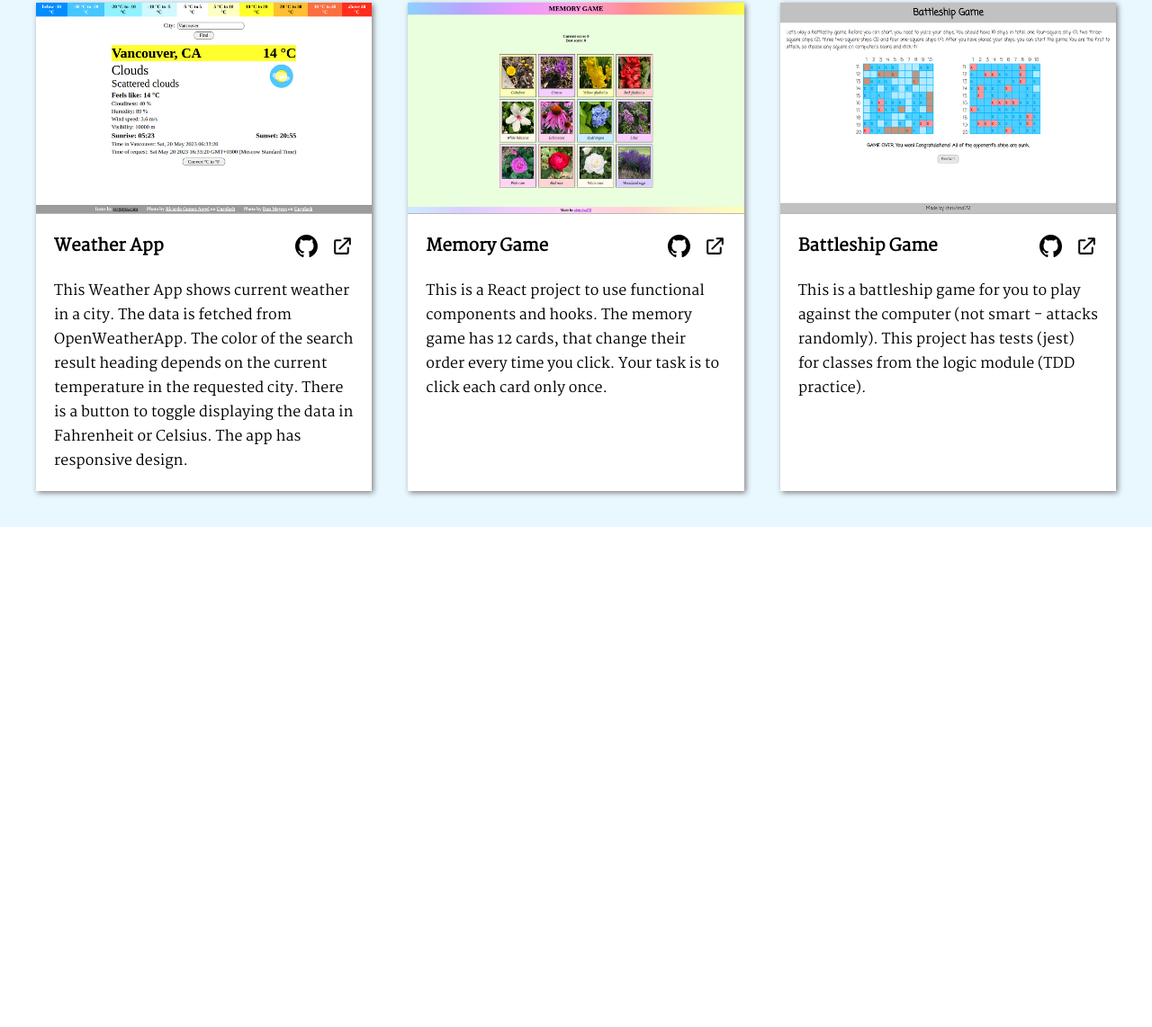
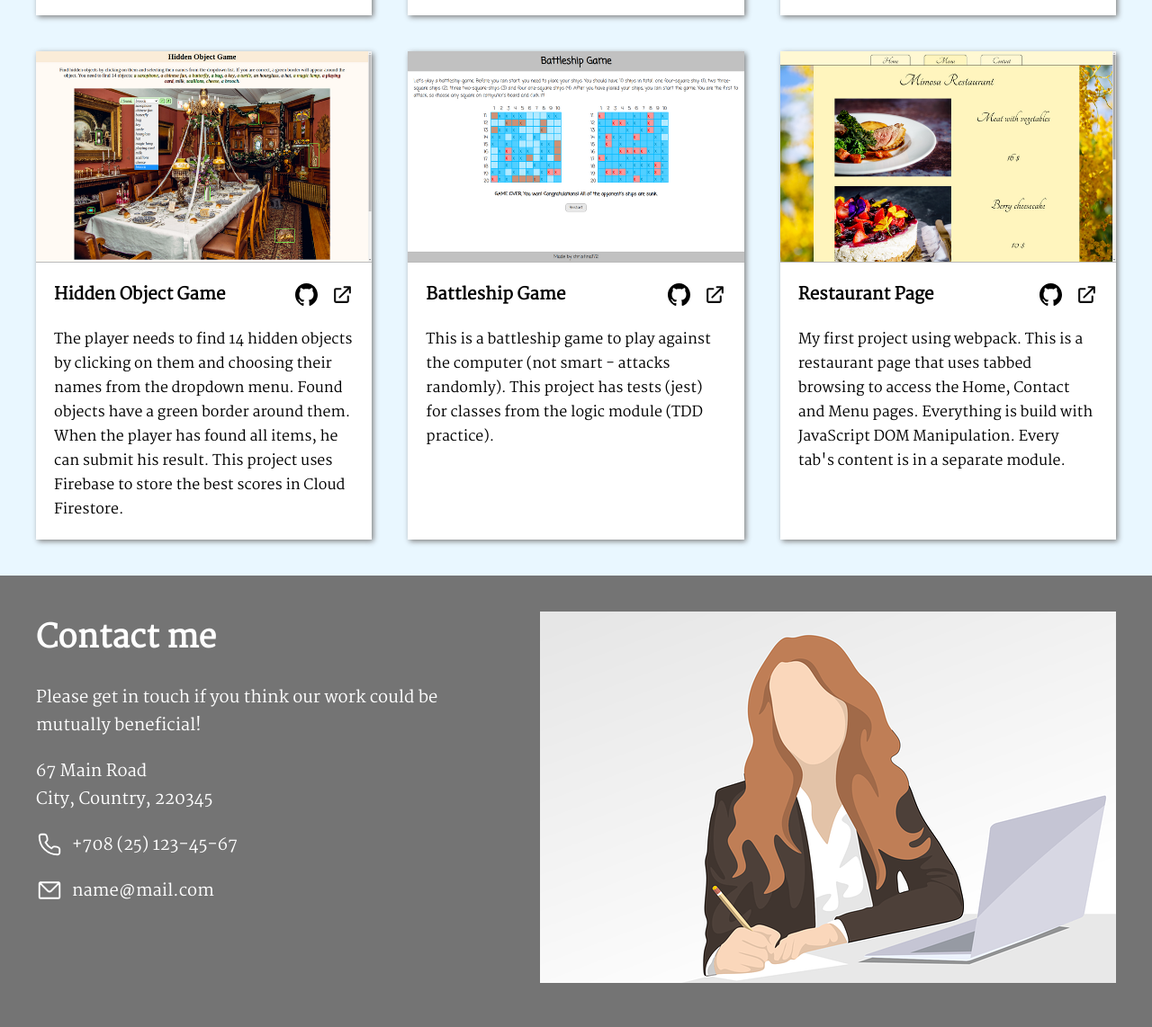
Before and after one commit to christina172/personal-portfolio, a React app: page / in a window 1280 px wide. Shown: the part 1168-2310 px from the top of the page at 90% size. Before the commit the page ends 1754 px from the top, so only its background shows below. Built offline with nearby package versions, Linux system fonts and the light colour scheme.

Commit message:
Design responsive footer, reorder project cards

```diff
--- a/src/components/About.js
+++ b/src/components/About.js
@@ -27,5 +27,3 @@ function About() {
 }
 
 export default About;
-
-// Изображение <a href="https://pixabay.com/ru/users/roverhate-1759589/?utm_source=link-attribution&amp;utm_medium=referral&amp;utm_campaign=image&amp;utm_content=1353825">Ronny Overhate</a> с сайта <a href="https://pixabay.com/ru//?utm_source=link-attribution&amp;utm_medium=referral&amp;utm_campaign=image&amp;utm_content=1353825">Pixabay</a>
--- a/src/components/App.js
+++ b/src/components/App.js
@@ -1,11 +1,15 @@
 import About from "./About";
 import Projects from "./Projects";
+import Footer from "./Footer";
 
 function App() {
   return (
     <div className="app">
-      <About />
-      <Projects />
+      <main>
+        <About />
+        <Projects />
+      </main>
+      <Footer />
     </div>
   );
 }
--- a/src/components/Footer.js
+++ b/src/components/Footer.js
@@ -0,0 +1,24 @@
+import phone from "./images/phone-svgrepo-com.svg";
+import mail from "./images/mail-svgrepo-com.svg";
+import woman1 from "./images/woman-grey-640.png";
+import woman2 from "./images/woman-grey-306.png";
+
+function Footer() {
+    return (
+        <footer>
+            <div className="contact-info">
+                <h2>Contact me</h2>
+                <p>Please get in touch if you think our work could be mutually beneficial!</p>
+                <p>67 Main Road<br />City, Country, 220345</p>
+                <p className="phone"><img src={phone} alt="phone" />+708 (25) 123-45-67 </p>
+                <p className="mail"><img src={mail} alt="mail address" />name@mail.com</p>
+            </div>
+            <picture>
+                <source media="(max-width: 1000px)" srcSet={woman2} />
+                <img className="footer-image" src={woman1} alt="woman at the desk" />
+            </picture>
+        </footer>
+    );
+}
+
+export default Footer;
--- a/src/components/Projects.js
+++ b/src/components/Projects.js
@@ -12,32 +12,11 @@ import Card from "./Card";
 function Projects() {
     const [projects, setProjects] = useState([
         {
-            name: "Hidden Object Game",
-            description: "The player needs to find 14 hidden objects by clicking on them and choosing their names from the dropdown menu. Found objects have a green border around them. When the player has found all items, he can submit his result. This project uses Firebase to store the best scores in Cloud Firestore.",
-            screenshot: hiddenObjectGame,
-            linkToGitHub: "https://github.com/christina172/hidden-object-game",
-            livePreview: "https://christina172.github.io/hidden-object-game",
-        },
-        {
             name: "Shopping Cart",
             description: "The website has two pages: Home and Shop. On the Shop page customers can choose how many items they want to buy and add them to cart. The quantity of the products in the cart and the total sum are displayed on a sticky bar. This Project uses React Router and includes React Tests.",
             screenshot: shoppingCart,
             linkToGitHub: "https://github.com/christina172/shopping-cart",
             livePreview: "https://christina172.github.io/shopping-cart",
-        },
-        {
-            name: "Restaurant Page",
-            description: "My first project using webpack. This is a restaurant page that uses tabbed browsing to access the Home, Contact and Menu pages. Everything is build with JavaScript DOM Manipulation. Every tab's content is in a separate module and index.js imports all the modules to compile the site structure.",
-            screenshot: restaurantPage,
-            linkToGitHub: "https://github.com/christina172/restaurant-page",
-            livePreview: "https://christina172.github.io/restaurant-page/",
-        },
-        {
-            name: "Weather App",
-            description: "This Weather App shows current weather in a city. The data is fetched from OpenWeatherApp. The color of the search result heading depends on the current temperature in the requested city. There is a button to toggle displaying the data in Fahrenheit or Celsius. The app has responsive design.",
-            screenshot: weatherApp,
-            linkToGitHub: "https://github.com/christina172/weather-app",
-            livePreview: "https://christina172.github.io/weather-app/",
         },
         {
             name: "Memory Game",
@@ -47,13 +26,33 @@ function Projects() {
             livePreview: "https://christina172.github.io/memory-game/",
         },
         {
+            name: "Weather App",
+            description: "This Weather App shows current weather in a city. The data is fetched from OpenWeatherApp. This is a project to learn asynchronous JavaScript and APIs. The color of the search result heading depends on the current temperature in the requested city. There is a button to toggle displaying the data in Fahrenheit or Celsius. The app has responsive design.",
+            screenshot: weatherApp,
+            linkToGitHub: "https://github.com/christina172/weather-app",
+            livePreview: "https://christina172.github.io/weather-app/",
+        },
+        {
+            name: "Hidden Object Game",
+            description: "The player needs to find 14 hidden objects by clicking on them and choosing their names from the dropdown menu. Found objects have a green border around them. When the player has found all items, he can submit his result. This project uses Firebase to store the best scores in Cloud Firestore.",
+            screenshot: hiddenObjectGame,
+            linkToGitHub: "https://github.com/christina172/hidden-object-game",
+            livePreview: "https://christina172.github.io/hidden-object-game",
+        },
+        {
             name: "Battleship Game",
-            description: "This is a battleship game for you to play against the computer (not smart - attacks randomly). This project has tests (jest) for classes from the logic module (TDD practice).",
+            description: "This is a battleship game to play against the computer (not smart - attacks randomly). This project has tests (jest) for classes from the logic module (TDD practice).",
             screenshot: battleshipGame,
             linkToGitHub: "https://github.com/christina172/battleship",
             livePreview: "https://christina172.github.io/battleship/",
         },
-
+        {
+            name: "Restaurant Page",
+            description: "My first project using webpack. This is a restaurant page that uses tabbed browsing to access the Home, Contact and Menu pages. Everything is build with JavaScript DOM Manipulation. Every tab's content is in a separate module.",
+            screenshot: restaurantPage,
+            linkToGitHub: "https://github.com/christina172/restaurant-page",
+            livePreview: "https://christina172.github.io/restaurant-page/",
+        },
     ]);
     return (
         <section className="projects">
--- a/src/index.css
+++ b/src/index.css
@@ -32,7 +32,7 @@
     box-shadow: 3px 3px 3px grey;
 }
 
-picture {
+.about picture {
     position: relative;
     margin: 40px 0 40px 40px;
 }
@@ -76,7 +76,9 @@ a {
 }
 
 .github,
-.link-icon {
+.link-icon,
+.phone img,
+.mail img {
     width: auto;
     height: 30px;
 }
@@ -136,6 +138,38 @@ a {
     height: 25px;
 }
 
+/* Footer component styles */
+
+footer {
+    padding: 40px;
+    display: flex;
+    justify-content: space-between;
+    gap: 40px;
+    background-color: rgb(116, 116, 116);
+}
+
+footer h2 {
+    color: white;
+}
+
+.contact-info {
+    display: flex;
+    flex-direction: column;
+    gap: 20px;
+}
+
+.contact-info p {
+    color: white;
+    font-size: 1.15rem;
+}
+
+.phone,
+.mail {
+    display: flex;
+    gap: 10px;
+    align-items: center;
+}
+
 /* Media queries */
 
 @media (max-width: 1155px) {
@@ -184,12 +218,25 @@ a {
         line-height: 1.3;
     }
 
+    /* Footer component styles */
+    footer {
+        align-items: center;
+    }
 }
 
 @media (max-width: 670px) {
+
+    /* About component styles */
     .projects-container {
         grid-template-columns: repeat(1, 1fr);
     }
+
+    /* Footer component styles */
+    .footer-image {
+        max-width: 100%;
+        min-width: 250px;
+    }
+
 }
 
 @media (max-width: 615px) {
@@ -201,7 +248,7 @@ a {
         align-items: center;
     }
 
-    picture {
+    .about picture {
         margin: 0px;
         padding: 20px 20px 0 20px;
     }
@@ -244,4 +291,22 @@ a {
     .projects h2 {
         margin-bottom: 20px;
     }
+
+    /* Footer component styles */
+    footer {
+        flex-direction: column;
+        padding: 20px;
+        gap: 20px;
+    }
+
+    footer p {
+        line-height: 1.3;
+        font-size: 1rem;
+    }
 }
+
+@media (max-width: 400px) {
+    .footer-image {
+        min-width: 200px;
+    }
+}
```
Also changed, not shown: src/components/images/mail-svgrepo-com.svg (added), src/components/images/phone-svgrepo-com.svg (added), src/components/images/woman-grey-306.png (added), src/components/images/woman-grey-640.png (added).
